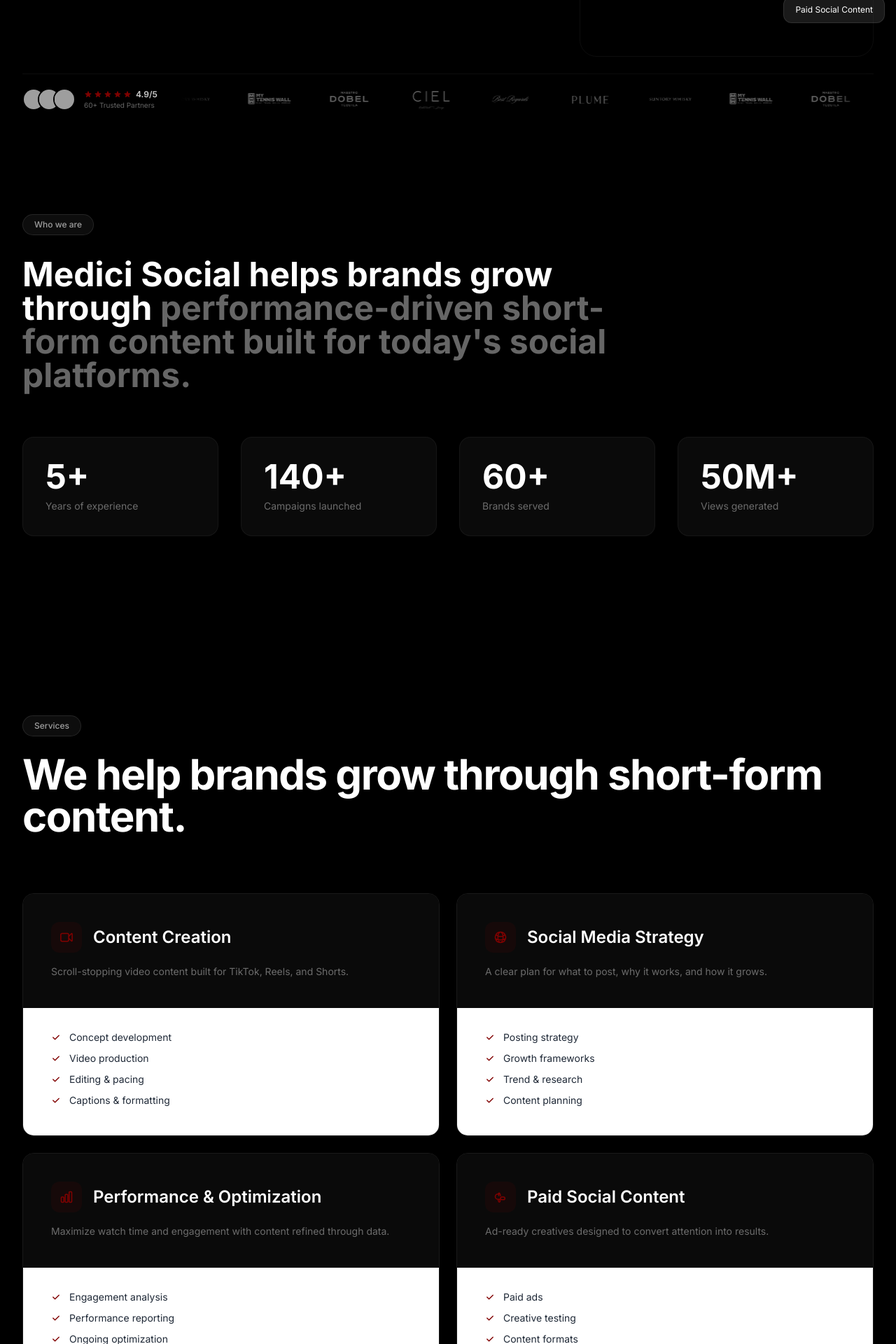
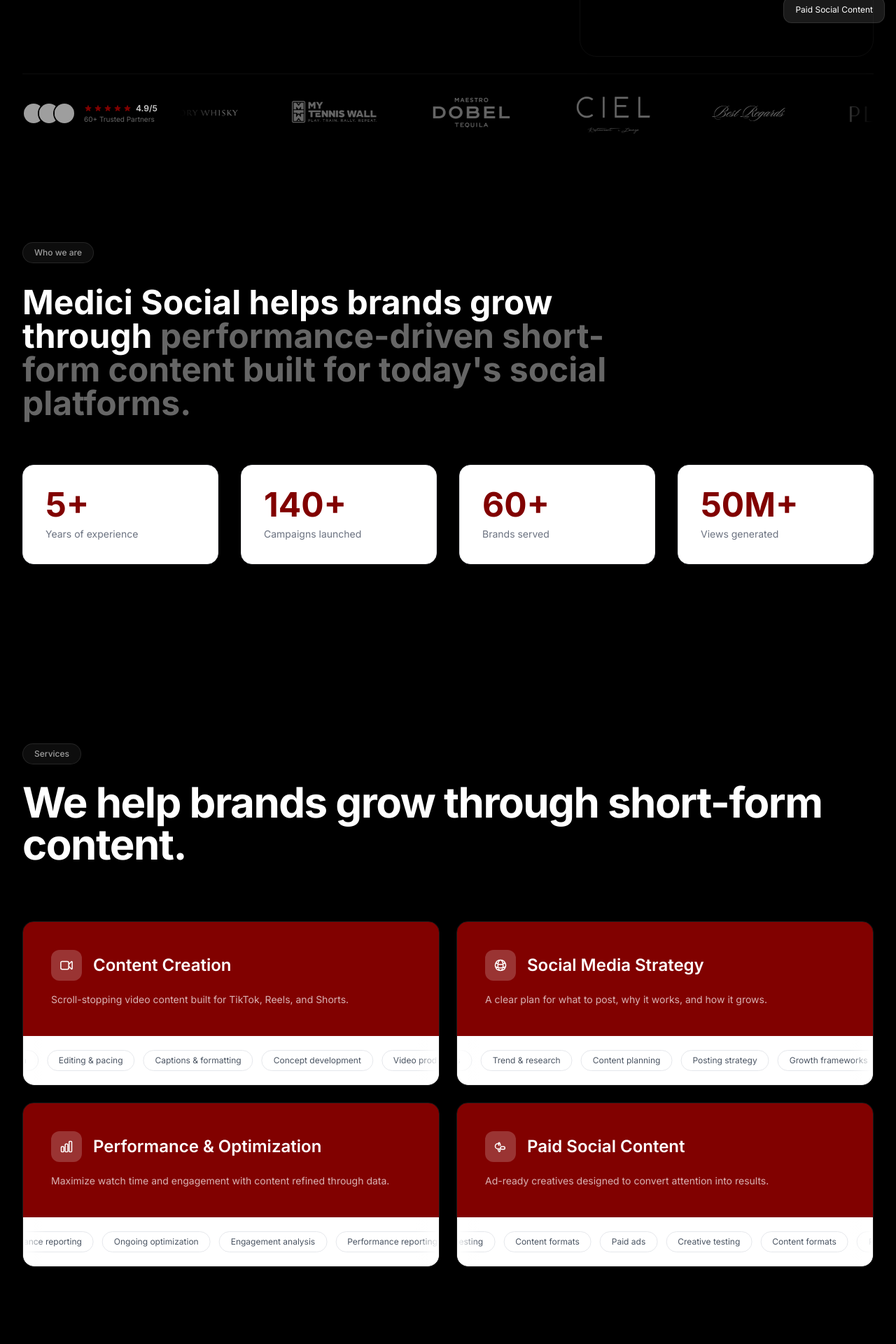
Before and after one commit to neverxpected/medici, a Next.js app: page / in a window 1280 px wide. Shown: the part 800-2720 px from the top of the page at 70% size. Built offline with nearby package versions, Linux system fonts and the light colour scheme; grey boxes are pictures that could not be loaded; a web font is replaced by a local one.

Commit message:
feat: implement landing page with hero, services, and testimonial carousel components

```diff
--- /dev/null
+++ b/app/components/TestimonialCarousel.tsx
@@ -0,0 +1,99 @@
+'use client';
+
+import { useState, useEffect, useCallback } from 'react';
+import { motion, AnimatePresence } from 'framer-motion';
+
+const testimonials = [
+  {
+    quote:
+      'We struggled to turn social content into a reliable growth channel. Medici Social changed that by focusing on performance, testing, and optimization.',
+    name: 'Michael Perry',
+    role: 'Marketing Director',
+  },
+  {
+    quote:
+      'Our brand went from invisible to viral in under 90 days. The team at Medici Social understands what makes content perform on every platform.',
+    name: 'Sarah Chen',
+    role: 'Founder & CEO',
+  },
+  {
+    quote:
+      'The ROI we saw from their short-form strategy was unlike anything we experienced with traditional agencies. They truly get social media growth.',
+    name: 'David Okonkwo',
+    role: 'Head of Digital',
+  },
+  {
+    quote:
+      'Medici Social doesn\'t just create content, they build systems that scale. Our engagement tripled and our cost per lead dropped by 60%.',
+    name: 'Jessica Martinez',
+    role: 'VP of Marketing',
+  },
+];
+
+const INTERVAL_MS = 5000;
+
+export default function TestimonialCarousel() {
+  const [activeIdx, setActiveIdx] = useState(0);
+
+  const next = useCallback(() => {
+    setActiveIdx((prev) => (prev + 1) % testimonials.length);
+  }, []);
+
+  useEffect(() => {
+    const timer = setInterval(next, INTERVAL_MS);
+    return () => clearInterval(timer);
+  }, [next]);
+
+  const t = testimonials[activeIdx];
+
+  return (
+    <section className="py-20 md:py-32">
+      <div className="max-w-screen-xl mx-auto px-5 md:px-8">
+        <motion.div
+          className="bg-crimson border border-crimson/50 rounded-3xl p-8 md:p-16 text-center relative overflow-hidden"
+          initial={{ opacity: 0, y: 40 }}
+          whileInView={{ opacity: 1, y: 0 }}
+          viewport={{ once: true, margin: '-80px' }}
+          transition={{ duration: 0.8, ease: [0.16, 1, 0.3, 1] }}
+        >
+          <div className="min-h-[180px] md:min-h-[220px] flex items-center justify-center">
+            <AnimatePresence mode="wait">
+              <motion.div
+                key={activeIdx}
+                initial={{ opacity: 0, y: 20 }}
+                animate={{ opacity: 1, y: 0 }}
+                exit={{ opacity: 0, y: -20 }}
+                transition={{ duration: 0.5, ease: [0.16, 1, 0.3, 1] }}
+                className="flex flex-col items-center"
+              >
+                <blockquote className="text-xl md:text-3xl lg:text-4xl font-medium text-white leading-snug max-w-4xl mx-auto">
+                  &ldquo;{t.quote}&rdquo;
+                </blockquote>
+                <div className="mt-8">
+                  <span className="text-white font-semibold text-sm">{t.name}</span>
+                  <span className="text-white/40 text-sm ml-2">&mdash; {t.role}</span>
+                </div>
+              </motion.div>
+            </AnimatePresence>
+          </div>
+
+          {/* Dot indicators */}
+          <div className="flex items-center justify-center gap-2 mt-8">
+            {testimonials.map((_, i) => (
+              <button
+                key={i}
+                onClick={() => setActiveIdx(i)}
+                aria-label={`Go to testimonial ${i + 1}`}
+                className={`w-2 h-2 rounded-full transition-all duration-300 ${
+                  i === activeIdx
+                    ? 'bg-white w-6'
+                    : 'bg-white/30 hover:bg-white/50'
+                }`}
+              />
+            ))}
+          </div>
+        </motion.div>
+      </div>
+    </section>
+  );
+}
--- a/app/page.tsx
+++ b/app/page.tsx
@@ -6,6 +6,7 @@ import { motion, AnimatePresence } from 'framer-motion';
 import { useState, useEffect } from 'react';
 import FaqAccordion from './components/FaqAccordion';
 import PricingPlans from './components/PricingPlans';
+import TestimonialCarousel from './components/TestimonialCarousel';
 
 /* ── Animation variants ── */
 const ease = [0.16, 1, 0.3, 1] as const;
@@ -128,9 +129,10 @@ export default function Home() {
                 variants={staggerItem}
                 className="text-5xl md:text-6xl lg:text-[5.5rem] font-bold tracking-tight leading-[1.05]"
               >
-                Turn Views<br />
-                Into{' '}
-                <span className="bg-crimson text-white px-4 py-0.5 rounded-xl inline-flex items-center justify-center overflow-hidden relative align-baseline" style={{ height: '1.15em', minWidth: '4.5em' }}>
+                Turn Views
+                <span className="flex items-center gap-3 md:gap-4">
+                  <span>Into</span>
+                  <span className="bg-crimson text-white px-4 py-1 rounded-xl overflow-hidden relative flex items-center justify-center" style={{ height: '1.15em', minWidth: '4.5em' }}>
                     <AnimatePresence mode="wait">
                       <motion.span
                         key={rotatingWords[wordIndex]}
@@ -143,6 +145,7 @@ export default function Home() {
                         {rotatingWords[wordIndex]}
                       </motion.span>
                     </AnimatePresence>
+                  </span>
                 </span>
               </motion.h1>
 
@@ -157,7 +160,7 @@ export default function Home() {
               <motion.div variants={staggerItem} className="flex flex-col md:flex-row items-center justify-center md:justify-start gap-3 md:gap-4 mt-8">
                 <Link
                   href="/contact"
-                  className="inline-flex items-center justify-center gap-2 bg-white text-black text-sm font-medium px-7 py-3.5 rounded-full hover:bg-white/90 transition-colors min-w-[200px]"
+                  className="inline-flex items-center justify-center gap-2 bg-white text-black text-sm font-medium px-7 py-3.5 rounded-full hover:bg-white/90 transition-colors w-full md:w-auto md:min-w-[200px]"
                 >
                   Book a Call
                   <svg className="w-4 h-4" fill="none" stroke="currentColor" viewBox="0 0 24 24" strokeWidth={2}>
@@ -166,7 +169,7 @@ export default function Home() {
                 </Link>
                 <Link
                   href="#pricing"
-                  className="border border-white/20 text-white text-sm font-medium px-7 py-3.5 rounded-full hover:bg-white/5 transition-colors text-center min-w-[200px]"
+                  className="border border-white/20 text-white text-sm font-medium px-7 py-3.5 rounded-full hover:bg-white/5 transition-colors text-center w-full md:w-auto md:min-w-[200px]"
                 >
                   See Pricing
                 </Link>
@@ -247,12 +250,12 @@ export default function Home() {
               <div className="flex items-center">
                 <div className="flex flex-nowrap animate-marquee shrink-0 items-center">
                   {clientLogos.map((logo, i) => (
-                    <Image key={`a-${i}`} src={logo.src} alt={logo.alt} width={400} height={130} className="h-7 md:h-10 w-auto object-contain brightness-0 invert opacity-40 shrink-0 mx-4 md:mx-6" />
+                    <Image key={`a-${i}`} src={logo.src} alt={logo.alt} width={400} height={130} className="h-10 md:h-20 w-auto object-contain brightness-0 invert opacity-40 shrink-0 mx-4 md:mx-8" />
                   ))}
                 </div>
                 <div className="flex flex-nowrap animate-marquee shrink-0 items-center" aria-hidden="true">
                   {clientLogos.map((logo, i) => (
-                    <Image key={`b-${i}`} src={logo.src} alt={logo.alt} width={400} height={130} className="h-7 md:h-10 w-auto object-contain brightness-0 invert opacity-40 shrink-0 mx-4 md:mx-6" />
+                    <Image key={`b-${i}`} src={logo.src} alt={logo.alt} width={400} height={130} className="h-10 md:h-20 w-auto object-contain brightness-0 invert opacity-40 shrink-0 mx-4 md:mx-8" />
                   ))}
                 </div>
               </div>
@@ -291,9 +294,9 @@ export default function Home() {
               { number: '60+', label: 'Brands served' },
               { number: '50M+', label: 'Views generated' },
             ].map(stat => (
-              <motion.div key={stat.label} variants={cardItem} className="bg-white md:bg-[#0a0a0a] border border-gray-200 md:border-white/5 rounded-2xl p-6 md:p-8">
-                <span className="text-3xl md:text-5xl font-bold text-crimson md:text-white">{stat.number}</span>
-                <span className="block text-gray-600 md:text-white/40 text-sm mt-2">{stat.label}</span>
+              <motion.div key={stat.label} variants={cardItem} whileHover={{ y: -6, scale: 1.02, transition: { duration: 0.25 } }} className="bg-white border border-gray-200 rounded-2xl p-6 md:p-8 cursor-default">
+                <span className="text-3xl md:text-5xl font-bold text-crimson">{stat.number}</span>
+                <span className="block text-gray-500 text-sm mt-2">{stat.label}</span>
               </motion.div>
             ))}
           </motion.div>
@@ -322,48 +325,52 @@ export default function Home() {
             viewport={viewportConfig}
           >
             {services.map((svc, idx) => (
-              <motion.div key={svc.title} variants={cardItem} className="bg-transparent border border-white/10 rounded-2xl overflow-hidden hover:border-crimson/30 transition-colors duration-300 group">
+              <motion.div key={svc.title} variants={cardItem} whileHover={{ y: -6, scale: 1.02, transition: { duration: 0.25 } }} className="bg-transparent border border-white/10 rounded-2xl overflow-hidden hover:border-crimson/30 transition-colors duration-300 group cursor-default">
                 {/* Top — dark on desktop */}
-                <div className="p-8 md:p-10 bg-[#0a0a0a]">
+                <div className="p-8 md:p-10 bg-crimson">
                   <div className="flex items-center gap-4 mb-4">
-                    <div className="w-11 h-11 rounded-xl bg-crimson/10 flex items-center justify-center shrink-0 group-hover:bg-crimson/20 transition-colors">
+                    <div className="w-11 h-11 rounded-xl bg-white/20 flex items-center justify-center shrink-0 group-hover:bg-white/30 transition-colors">
                       {idx === 0 && (
-                        <svg className="w-5 h-5 text-crimson" fill="none" stroke="currentColor" viewBox="0 0 24 24" strokeWidth={1.8}>
+                        <svg className="w-5 h-5 text-white" fill="none" stroke="currentColor" viewBox="0 0 24 24" strokeWidth={1.8}>
                           <path strokeLinecap="round" strokeLinejoin="round" d="m15.75 10.5 4.72-4.72a.75.75 0 0 1 1.28.53v11.38a.75.75 0 0 1-1.28.53l-4.72-4.72M4.5 18.75h9a2.25 2.25 0 0 0 2.25-2.25v-9a2.25 2.25 0 0 0-2.25-2.25h-9A2.25 2.25 0 0 0 2.25 7.5v9a2.25 2.25 0 0 0 2.25 2.25Z" />
                         </svg>
                       )}
                       {idx === 1 && (
-                        <svg className="w-5 h-5 text-crimson" fill="none" stroke="currentColor" viewBox="0 0 24 24" strokeWidth={1.8}>
+                        <svg className="w-5 h-5 text-white" fill="none" stroke="currentColor" viewBox="0 0 24 24" strokeWidth={1.8}>
                           <path strokeLinecap="round" strokeLinejoin="round" d="M12 21a9.004 9.004 0 0 0 8.716-6.747M12 21a9.004 9.004 0 0 1-8.716-6.747M12 21c2.485 0 4.5-4.03 4.5-9S14.485 3 12 3m0 18c-2.485 0-4.5-4.03-4.5-9S9.515 3 12 3m0 0a8.997 8.997 0 0 1 7.843 4.582M12 3a8.997 8.997 0 0 0-7.843 4.582m15.686 0A11.953 11.953 0 0 1 12 10.5c-2.998 0-5.74-1.1-7.843-2.918m15.686 0A8.959 8.959 0 0 1 21 12c0 .778-.099 1.533-.284 2.253m0 0A17.919 17.919 0 0 1 12 16.5a17.92 17.92 0 0 1-8.716-2.247m0 0A9.015 9.015 0 0 1 3 12c0-1.605.42-3.113 1.157-4.418" />
                         </svg>
                       )}
                       {idx === 2 && (
-                        <svg className="w-5 h-5 text-crimson" fill="none" stroke="currentColor" viewBox="0 0 24 24" strokeWidth={1.8}>
+                        <svg className="w-5 h-5 text-white" fill="none" stroke="currentColor" viewBox="0 0 24 24" strokeWidth={1.8}>
                           <path strokeLinecap="round" strokeLinejoin="round" d="M3 13.125C3 12.504 3.504 12 4.125 12h2.25c.621 0 1.125.504 1.125 1.125v6.75C7.5 20.496 6.996 21 6.375 21h-2.25A1.125 1.125 0 0 1 3 19.875v-6.75ZM9.75 8.625c0-.621.504-1.125 1.125-1.125h2.25c.621 0 1.125.504 1.125 1.125v11.25c0 .621-.504 1.125-1.125 1.125h-2.25a1.125 1.125 0 0 1-1.125-1.125V8.625ZM16.5 4.125c0-.621.504-1.125 1.125-1.125h2.25C20.496 3 21 3.504 21 4.125v15.75c0 .621-.504 1.125-1.125 1.125h-2.25a1.125 1.125 0 0 1-1.125-1.125V4.125Z" />
                         </svg>
                       )}
                       {idx === 3 && (
-                        <svg className="w-5 h-5 text-crimson" fill="none" stroke="currentColor" viewBox="0 0 24 24" strokeWidth={1.8}>
+                        <svg className="w-5 h-5 text-white" fill="none" stroke="currentColor" viewBox="0 0 24 24" strokeWidth={1.8}>
                           <path strokeLinecap="round" strokeLinejoin="round" d="M10.34 15.84c-.688-.06-1.386-.09-2.09-.09H7.5a4.5 4.5 0 1 1 0-9h.75c.704 0 1.402-.03 2.09-.09m0 9.18c.253.962.584 1.892.985 2.783.247.55.06 1.21-.463 1.511l-.657.38a.75.75 0 0 1-1.021-.26l-.365-.633a8.963 8.963 0 0 1-1.07-3.781m1.5-5.94c-.253-.962-.584-1.892-.985-2.783a1.125 1.125 0 0 1 .463-1.511l.657-.38a.75.75 0 0 1 1.021.26l.365.633a8.963 8.963 0 0 1 1.07 3.78M14.25 12h3m-3 0a2.25 2.25 0 0 0 0 4.5h3a2.25 2.25 0 0 0 0-4.5Z" />
                         </svg>
                       )}
                     </div>
                     <h3 className="text-xl md:text-2xl font-semibold text-white">{svc.title}</h3>
                   </div>
-                  <p className="text-white/40 text-sm leading-relaxed">{svc.desc}</p>
+                  <p className="text-white/70 text-sm leading-relaxed">{svc.desc}</p>
                 </div>
-                {/* Bottom — white on desktop */}
-                <div className="px-8 pb-8 pt-6 md:px-10 md:pb-10 md:pt-8 bg-white">
-                  <ul className="space-y-2.5">
-                    {svc.items.map(item => (
-                      <li key={item} className="flex items-center gap-3">
-                        <svg className="w-3.5 h-3.5 text-crimson shrink-0" fill="currentColor" viewBox="0 0 20 20">
-                          <path fillRule="evenodd" d="M16.707 5.293a1 1 0 010 1.414l-8 8a1 1 0 01-1.414 0l-4-4a1 1 0 011.414-1.414L8 12.586l7.293-7.293a1 1 0 011.414 0z" clipRule="evenodd" />
-                        </svg>
-                        <span className="text-sm text-gray-700 md:text-gray-800">{item}</span>
-                      </li>
+                {/* Bottom — scrolling tags */}
+                <div className="overflow-hidden relative py-4 md:py-5 bg-white rounded-b-2xl">
+                  <div className="absolute left-0 top-0 bottom-0 w-8 bg-gradient-to-r from-white to-transparent z-10 pointer-events-none" />
+                  <div className="absolute right-0 top-0 bottom-0 w-8 bg-gradient-to-l from-white to-transparent z-10 pointer-events-none" />
+                  <div className="flex">
+                    <div className="flex flex-nowrap animate-marquee shrink-0 items-center">
+                      {[...svc.items, ...svc.items].map((item, i) => (
+                        <span key={`a-${i}`} className="text-xs text-gray-600 border border-gray-200 rounded-full px-4 py-1.5 whitespace-nowrap mx-1.5">{item}</span>
                       ))}
-                  </ul>
+                    </div>
+                    <div className="flex flex-nowrap animate-marquee shrink-0 items-center" aria-hidden="true">
+                      {[...svc.items, ...svc.items].map((item, i) => (
+                        <span key={`b-${i}`} className="text-xs text-gray-600 border border-gray-200 rounded-full px-4 py-1.5 whitespace-nowrap mx-1.5">{item}</span>
+                      ))}
+                    </div>
+                  </div>
                 </div>
               </motion.div>
             ))}
@@ -409,10 +416,10 @@ export default function Home() {
                 desc: 'We track performance and scale winning formats to drive growth.',
               },
             ].map(step => (
-              <motion.div key={step.step} variants={cardItem} className="bg-[#0a0a0a] border border-white/5 rounded-2xl p-8 md:p-10">
+              <motion.div key={step.step} variants={cardItem} whileHover={{ y: -6, scale: 1.02, transition: { duration: 0.25 } }} className="bg-white border border-gray-200 rounded-2xl p-8 md:p-10 cursor-default">
                 <span className="text-crimson text-sm font-mono font-bold mb-6 block">{step.step}</span>
-                <h3 className="text-xl md:text-2xl font-semibold text-white mb-3">{step.title}</h3>
-                <p className="text-white/40 text-sm leading-relaxed">{step.desc}</p>
+                <h3 className="text-xl md:text-2xl font-semibold text-gray-900 mb-3">{step.title}</h3>
+                <p className="text-gray-500 text-sm leading-relaxed">{step.desc}</p>
               </motion.div>
             ))}
           </motion.div>
@@ -422,25 +429,7 @@ export default function Home() {
       {/* ═══════════════════════════════════════════════════════════
           SECTION 5 — TESTIMONIAL QUOTE
       ═══════════════════════════════════════════════════════════ */}
-      <section className="py-20 md:py-32">
-        <div className="max-w-screen-xl mx-auto px-5 md:px-8">
-          <motion.div
-            className="bg-[#0a0a0a] border border-white/5 rounded-3xl p-8 md:p-16 text-center"
-            variants={fadeUp}
-            initial="hidden"
-            whileInView="visible"
-            viewport={viewportConfig}
-          >
-            <blockquote className="text-xl md:text-3xl lg:text-4xl font-medium text-white leading-snug max-w-4xl mx-auto">
-              &ldquo;We struggled to turn social content into a reliable growth channel. Medici Social changed that by focusing on performance, testing, and optimization.&rdquo;
-            </blockquote>
-            <div className="mt-8">
-              <span className="text-white font-semibold text-sm">Michael Perry</span>
-              <span className="text-white/40 text-sm ml-2">— Marketing Director</span>
-            </div>
-          </motion.div>
-        </div>
-      </section>
+      <TestimonialCarousel />
 
       {/* ═══════════════════════════════════════════════════════════
           SECTION 6 — CASE STUDIES
@@ -459,20 +448,19 @@ export default function Home() {
             </motion.p>
           </motion.div>
 
+          <div className="flex flex-col gap-8 md:gap-0">
+            {caseStudies.map((cs, idx) => (
               <motion.div
-            className="grid grid-cols-1 gap-8"
-            variants={staggerContainer}
+                key={cs.name}
+                variants={cardItem}
                 initial="hidden"
                 whileInView="visible"
                 viewport={viewportConfig}
+                className="bg-[#0a0a0a] border border-white/5 rounded-2xl overflow-hidden group hover:border-crimson/20 transition-colors duration-300 md:sticky md:mb-6"
+                style={{ top: `${100 + idx * 40}px`, zIndex: idx + 1 }}
               >
-            {caseStudies.map(cs => (
-              <motion.div key={cs.name} variants={cardItem} className="bg-[#0a0a0a] border border-white/5 rounded-2xl overflow-hidden group hover:border-crimson/20 transition-colors duration-300">
                 <div className="grid grid-cols-1 md:grid-cols-2">
-                  <div className="aspect-[4/3] md:aspect-auto overflow-hidden">
-                    <img src={cs.img} alt={cs.name} className="w-full h-full object-cover group-hover:scale-105 transition-transform duration-700" />
-                  </div>
-                  <div className="p-8 md:p-10 flex flex-col justify-center">
+                  <div className="p-8 md:p-10 flex flex-col justify-center order-2 md:order-1">
                     <h3 className="text-2xl md:text-3xl font-bold text-white mb-1">{cs.name}.</h3>
                     <span className="text-crimson text-sm font-medium mb-4">{cs.type}.</span>
                     <p className="text-white/40 text-sm leading-relaxed mb-8">{cs.desc}</p>
@@ -487,10 +475,13 @@ export default function Home() {
                       </div>
                     </div>
                   </div>
+                  <div className="aspect-[4/3] md:aspect-auto overflow-hidden order-1 md:order-2">
+                    <img src={cs.img} alt={cs.name} className="w-full h-full object-cover group-hover:scale-105 transition-transform duration-700" />
+                  </div>
                 </div>
               </motion.div>
             ))}
-          </motion.div>
+          </div>
         </div>
       </section>
 
@@ -596,7 +587,7 @@ export default function Home() {
             </motion.p>
           </motion.div>
 
-          <motion.div variants={fadeUp} initial="hidden" whileInView="visible" viewport={viewportConfig} className="max-w-3xl">
+          <motion.div variants={fadeUp} initial="hidden" whileInView="visible" viewport={viewportConfig}>
             <FaqAccordion />
           </motion.div>
         </div>
@@ -608,24 +599,21 @@ export default function Home() {
       <section className="py-20 md:py-32">
         <div className="max-w-screen-xl mx-auto px-5 md:px-8">
           <motion.div
-            className="bg-[#0a0a0a] border border-white/5 rounded-3xl p-10 md:p-20 text-center"
+            className="bg-crimson border border-crimson/50 rounded-3xl p-12 md:p-20 text-center"
             variants={fadeUp}
             initial="hidden"
             whileInView="visible"
             viewport={viewportConfig}
           >
-            <span className="inline-flex items-center gap-2 bg-crimson/10 border border-crimson/20 text-crimson text-xs font-medium px-4 py-1.5 rounded-full mb-6">
-              3 spots available
-            </span>
             <h2 className="text-4xl md:text-6xl lg:text-7xl font-bold tracking-tight mb-6">
               Stop Guessing.<br />Start Growing.
             </h2>
-            <p className="text-white/40 text-base md:text-lg max-w-xl mx-auto mb-8">
+            <p className="text-white/70 text-base md:text-lg max-w-xl mx-auto mb-8">
               Work with a team built to test, optimize, and scale what works on social media.
             </p>
             <Link
               href="/contact"
-              className="inline-flex items-center gap-2 bg-crimson text-white text-sm font-medium px-8 py-4 rounded-full hover:bg-crimson/90 transition-colors"
+              className="inline-flex items-center gap-2 bg-white text-crimson md:bg-white md:text-crimson text-sm font-medium px-8 py-4 rounded-full hover:bg-white/90 transition-colors"
             >
               Book a Call
             </Link>
@@ -641,7 +629,7 @@ export default function Home() {
           <div className="grid grid-cols-1 md:grid-cols-4 gap-10 md:gap-8">
             {/* Logo + tagline */}
             <div className="md:col-span-2">
-              <img src="/images/medici slim.png?v=3" alt="Medici Social" className="h-10 w-auto object-contain invert brightness-200 mb-4" />
+              <img src="/images/medici slim.png?v=3" alt="Medici Social" className="h-12 md:h-14 w-auto object-contain mb-4" style={{ filter: 'brightness(0) invert(1)' }} />
               <p className="text-white/40 text-sm leading-relaxed max-w-xs">
                 We&apos;re a social-first marketing agency focused on short-form content.
               </p>
```
Lines whose indentation alone changed are shown as unchanged.
